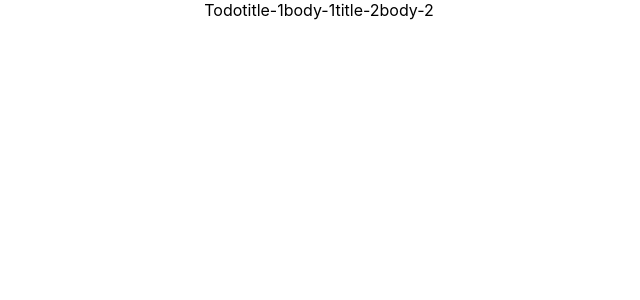
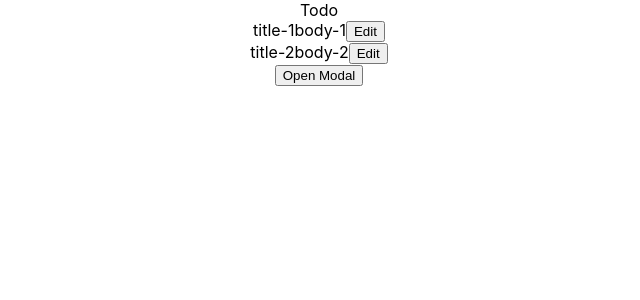
Before and after one commit to Yusuke2568/todo-list, a React (Create React App) app: page / in a window 1280 px wide. Shown: the top 300 px of the page, without its empty margins (321-961 px from the left). Built offline with nearby package versions, Linux system fonts and the light colour scheme.

Commit message:
edit modalを表示するまで実装

```diff
--- a/src/App.tsx
+++ b/src/App.tsx
@@ -1,10 +1,12 @@
-import React from 'react';
+import React, { useState } from 'react';
 import './App.css';
 
 import { useDispatch, useSelector } from 'react-redux';
 import Todos from './components/Todos';
 import Preview from './components/Preview';
-import { TodosState } from './reducer';
+import TodoModal from './components/TodoModal';
+import EditModal from './components/EditModal';
+import { TodosState, Todo as ITodo } from './reducer';
 
 const todosSelector = (state: TodosState) => state.todos;
 
@@ -12,11 +14,33 @@ const App: React.FC = () => {
   const dispatch = useDispatch();
   const todos = useSelector(todosSelector);
 
+  const [modalIsOpen, setOpenModal] = useState(false);
+  const [editTodo, setEditTodo] = useState<ITodo | null>(null);
+
+  const openEditModal = (todo: ITodo) => {
+    setEditTodo(todo);
+    setOpenModal(true);
+  };
+
+  const setModalIsOpen = () => {
+    setOpenModal(true);
+  };
+
+  const setModalIsClose = () => {
+    setOpenModal(false);
+  };
+
   return (
     <div className="App">
       Todo
-      <Todos todos={todos} />
+      <Todos todos={todos} onclickHo={openEditModal} />
       <Preview />
+      <TodoModal />
+      <EditModal
+        modalIsOpen={modalIsOpen}
+        setModalIsClose={setModalIsClose}
+        editTodo={editTodo}
+      />
     </div>
   );
 };
--- /dev/null
+++ b/src/components/EditModal.tsx
@@ -0,0 +1,47 @@
+import React, { useState } from 'react';
+import Modal from 'react-modal';
+import { Todo as ITodo } from '../reducer';
+
+interface Props {
+  modalIsOpen: boolean;
+  setModalIsClose: () => void;
+  editTodo: ITodo | null;
+}
+
+const EditModal: React.FC<Props> = ({
+  modalIsOpen,
+  setModalIsClose,
+  editTodo,
+}) => {
+  const customStyles = {
+    content: {
+      top: '50%',
+      left: '50%',
+      right: 'auto',
+      bottom: 'auto',
+      marginRight: '-50%',
+      transform: 'translate(-50%, -50%)',
+    },
+  };
+
+  return (
+    <>
+      <Modal
+        isOpen={modalIsOpen}
+        onRequestClose={setModalIsClose}
+        style={customStyles}
+        contentLabel="Example Modal"
+      >
+        {editTodo ? editTodo.title : 'none'}
+        {editTodo ? editTodo.body : 'none'}
+        <h2>Hello</h2>
+        <button type="button" onClick={setModalIsClose}>
+          close
+        </button>
+        <div>I am a modal</div>
+      </Modal>
+    </>
+  );
+};
+
+export default EditModal;
--- a/src/components/Todo.tsx
+++ b/src/components/Todo.tsx
@@ -5,11 +5,13 @@ export interface TodoProps {
   body: string;
 }
 
-const Todo: React.FC<TodoProps> = ({ title = '', body = '' }) => (
-  <>
-    {title}
-    {body}
-  </>
-);
+const Todo: React.FC<TodoProps> = ({ title = '', body = '' }) => {
+  return (
+    <>
+      {title}
+      {body}
+    </>
+  );
+};
 
 export default Todo;
--- /dev/null
+++ b/src/components/TodoModal.tsx
@@ -0,0 +1,45 @@
+import React, { useState } from 'react';
+import Modal from 'react-modal';
+
+const TodoModal: React.FC = () => {
+  const [modalIsOpen, setOpenModal] = useState(false);
+  const openModal = () => {
+    setOpenModal(true);
+  };
+  const closeModal = () => {
+    setOpenModal(false);
+  };
+
+  const customStyles = {
+    content: {
+      top: '50%',
+      left: '50%',
+      right: 'auto',
+      bottom: 'auto',
+      marginRight: '-50%',
+      transform: 'translate(-50%, -50%)',
+    },
+  };
+
+  return (
+    <>
+      <button type="button" onClick={openModal}>
+        Open Modal
+      </button>
+      <Modal
+        isOpen={modalIsOpen}
+        onRequestClose={closeModal}
+        style={customStyles}
+        contentLabel="Example Modal"
+      >
+        <h2>Hello</h2>
+        <button type="button" onClick={closeModal}>
+          close
+        </button>
+        <div>I am a modal</div>
+      </Modal>
+    </>
+  );
+};
+
+export default TodoModal;
--- a/src/components/Todos.tsx
+++ b/src/components/Todos.tsx
@@ -6,14 +6,27 @@ import Todo from './Todo';
 
 interface Props {
   todos: ITodo[];
+  onclickHo: (todo: ITodo) => void;
 }
 
-const Todos: React.FC<Props> = ({ todos }) => (
+const Todos: React.FC<Props> = ({ todos, onclickHo }) => {
+  return (
     <>
       {todos.map(todo => (
+        <div>
           <Todo title={todo.title} body={todo.body} />
+          <button
+            type="button"
+            onClick={() => {
+              onclickHo(todo);
+            }}
+          >
+            Edit
+          </button>
+        </div>
       ))}
     </>
   );
+};
 
 export default Todos;
```
Lines whose indentation alone changed are shown as unchanged.
